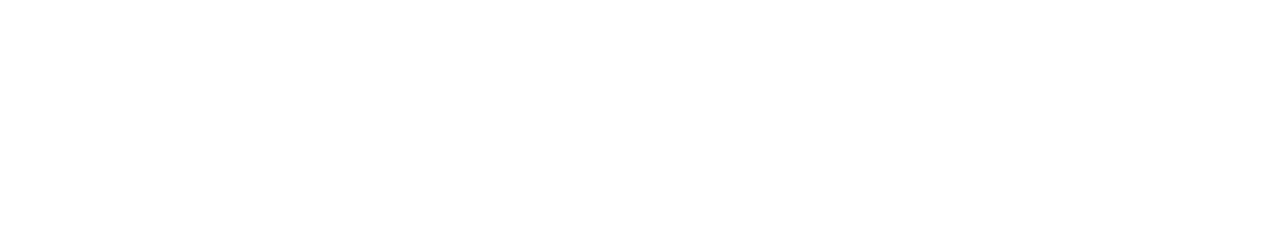
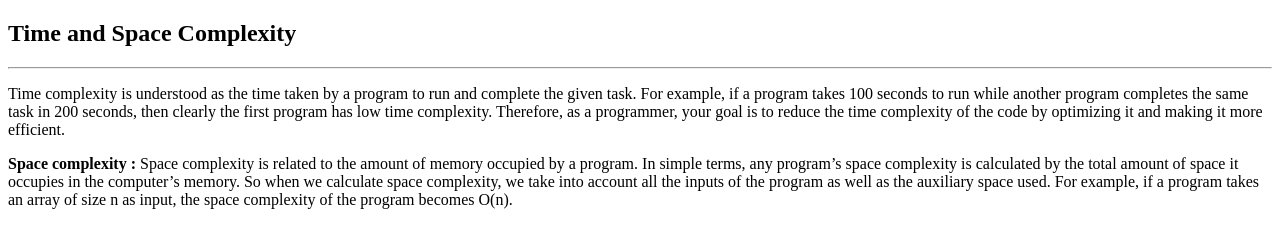
Before and after one commit to acciojob/time-and-space-complexity-NeelamDubey, a website: page main.html in a window 1280 px wide. Drawn offline with Linux system fonts and the light colour scheme.

Commit message:
created a submission

```diff
--- a/main.html
+++ b/main.html
@@ -8,6 +8,10 @@
 
 <body>
 	<!-- the entire body must be written by student -->
+	<h2>Time and Space Complexity</h2>
+	<hr>
+	<p>Time complexity is understood as the time taken by a program to run and complete the given task. For example, if a program takes 100 seconds to run while another program completes the same task in 200 seconds, then clearly the first program has low time complexity. Therefore, as a programmer, your goal is to reduce the time complexity of the code by optimizing it and making it more efficient.</p>
+	<p> <B>Space complexity :</b> Space complexity is related to the amount of memory occupied by a program. In simple terms, any program’s space complexity is calculated by the total amount of space it occupies in the computer’s memory. So when we calculate space complexity, we take into account all the inputs of the program as well as the auxiliary space used. For example, if a program takes an array of size n as input, the space complexity of the program becomes O(n).</p>
     <script type="text/javascript" src="./script.js">
 </script>
 
```
